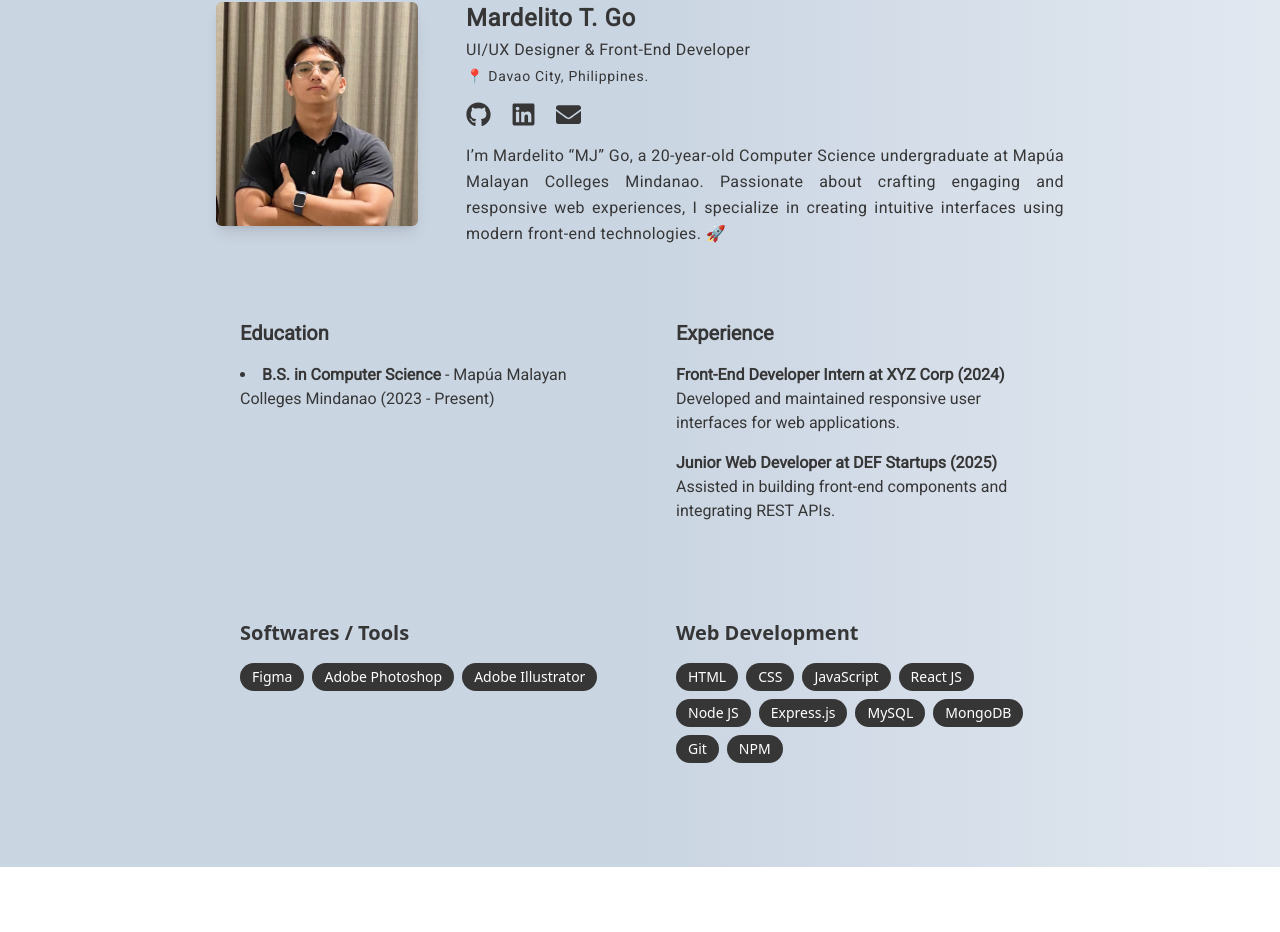
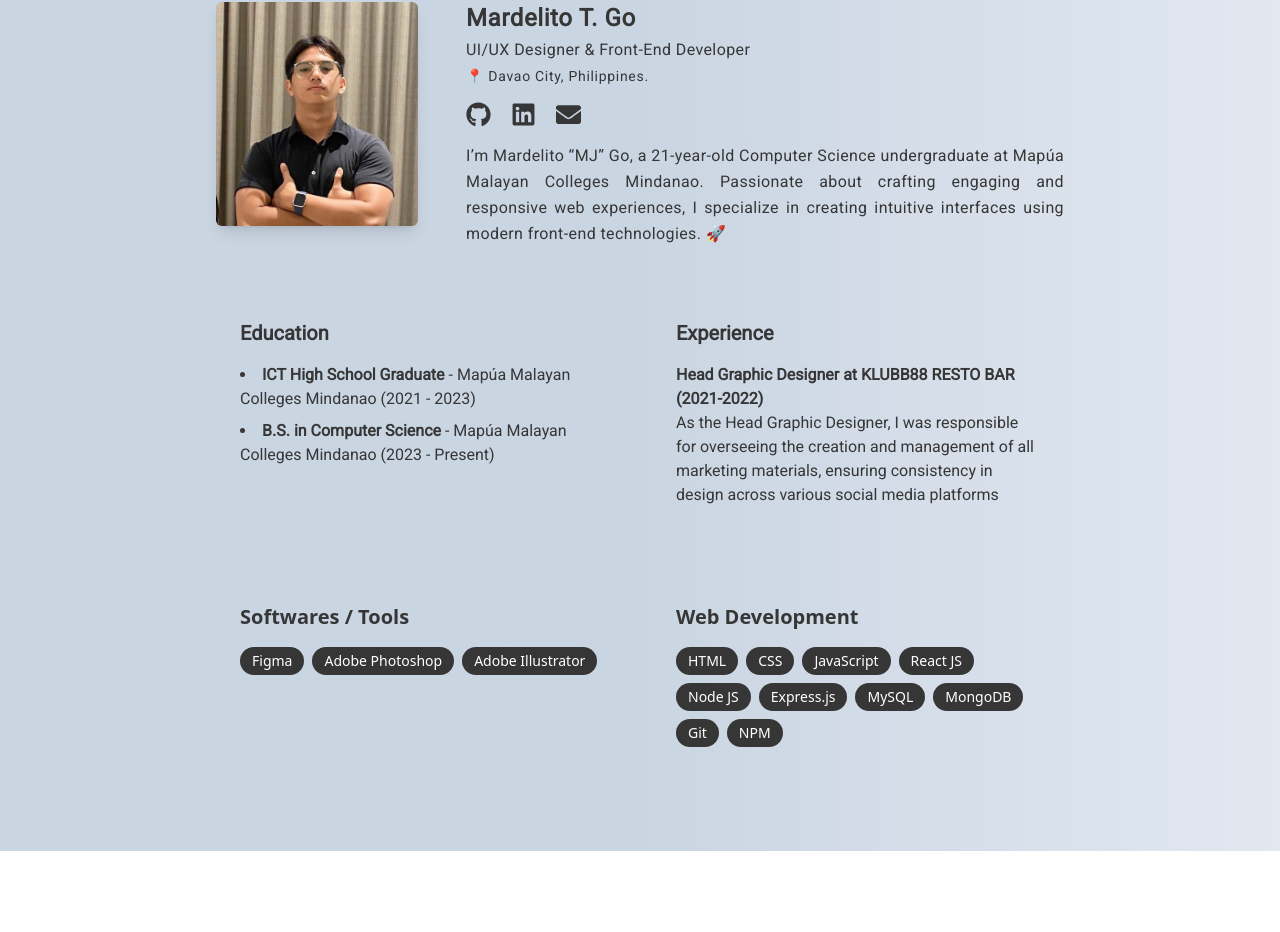
Before and after one commit to mGo08/M-Portfolio, a React (Vite) app: page / in a window 1280 px wide. Shown: the part 878-1810 px from the top of the page. Built offline with nearby package versions, Linux system fonts and the light colour scheme; a web font is replaced by a local one.

Commit message:
fix: update age and education details in About component; replace internship experience with graphic design role

```diff
--- a/src/components/sections/About.jsx
+++ b/src/components/sections/About.jsx
@@ -32,7 +32,7 @@ export const About = () => {
                             </div>
 
                             <p className="text-[#363636] tracking-wide leading-relaxed text-justify">
-                                I’m Mardelito “MJ” Go, a 20-year-old Computer Science undergraduate at Mapúa Malayan Colleges Mindanao. Passionate about crafting engaging and responsive web experiences, I specialize in creating intuitive interfaces using modern front-end technologies. 🚀
+                                I’m Mardelito “MJ” Go, a 21-year-old Computer Science undergraduate at Mapúa Malayan Colleges Mindanao. Passionate about crafting engaging and responsive web experiences, I specialize in creating intuitive interfaces using modern front-end technologies. 🚀
                             </p>
                         </div>
                     </div>
@@ -41,6 +41,7 @@ export const About = () => {
                         <div className="p-6">
                             <h3 className="text-xl font-bold mb-4 text-[#363636]">Education</h3>
                             <ul className="list-disc list-inside text-[#363636] space-y-2">
+                                <li><strong>ICT High School Graduate</strong> - Mapúa Malayan Colleges Mindanao (2021 - 2023)</li>
                                 <li><strong>B.S. in Computer Science</strong> - Mapúa Malayan Colleges Mindanao (2023 - Present)</li>
                             </ul>
                         </div>
@@ -48,12 +49,8 @@ export const About = () => {
                             <h3 className="text-xl font-bold mb-4 text-[#363636]">Experience</h3>
                             <div className="space-y-4 text-[#363636] text-md">
                                 <div>
-                                    <h4 className="font-semibold">Front-End Developer Intern at XYZ Corp (2024)</h4>
-                                    <p>Developed and maintained responsive user interfaces for web applications.</p>
-                                </div>
-                                <div>
-                                    <h4 className="font-semibold">Junior Web Developer at DEF Startups (2025)</h4>
-                                    <p>Assisted in building front-end components and integrating REST APIs.</p>
+                                    <h4 className="font-semibold">Head Graphic Designer at KLUBB88 RESTO BAR (2021-2022)</h4>
+                                    <p>As the Head Graphic Designer, I was responsible for overseeing the creation and management of all marketing materials, ensuring consistency in design across various social media platforms</p>
                                 </div>
                             </div>
                         </div>
```
